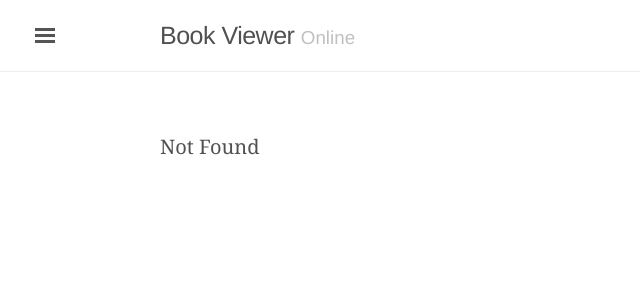
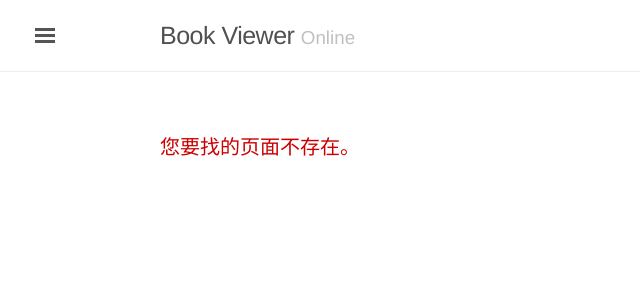
Before and after one commit to hiscaler/book-view-for-slim, a PHP site: template templates/404.twig in a window 1280 px wide. Shown: the top 300 px of the page, without its empty margins (0-640 px from the left). Run offline with PHP 8.4, Linux system fonts and the light colour scheme; the template is opened without the code that fills it, so the values that code supplies are empty; some libraries are stand-ins or nearby versions; some web fonts are replaced.

Commit message:
Fixed 404 page.

```diff
--- a/templates/404.twig
+++ b/templates/404.twig
@@ -2,6 +2,6 @@
 
 {% block content %}
 
-    Not Found
+    <div style="color: #c00">您要找的页面不存在。</div>
 
 {% endblock %}
```
